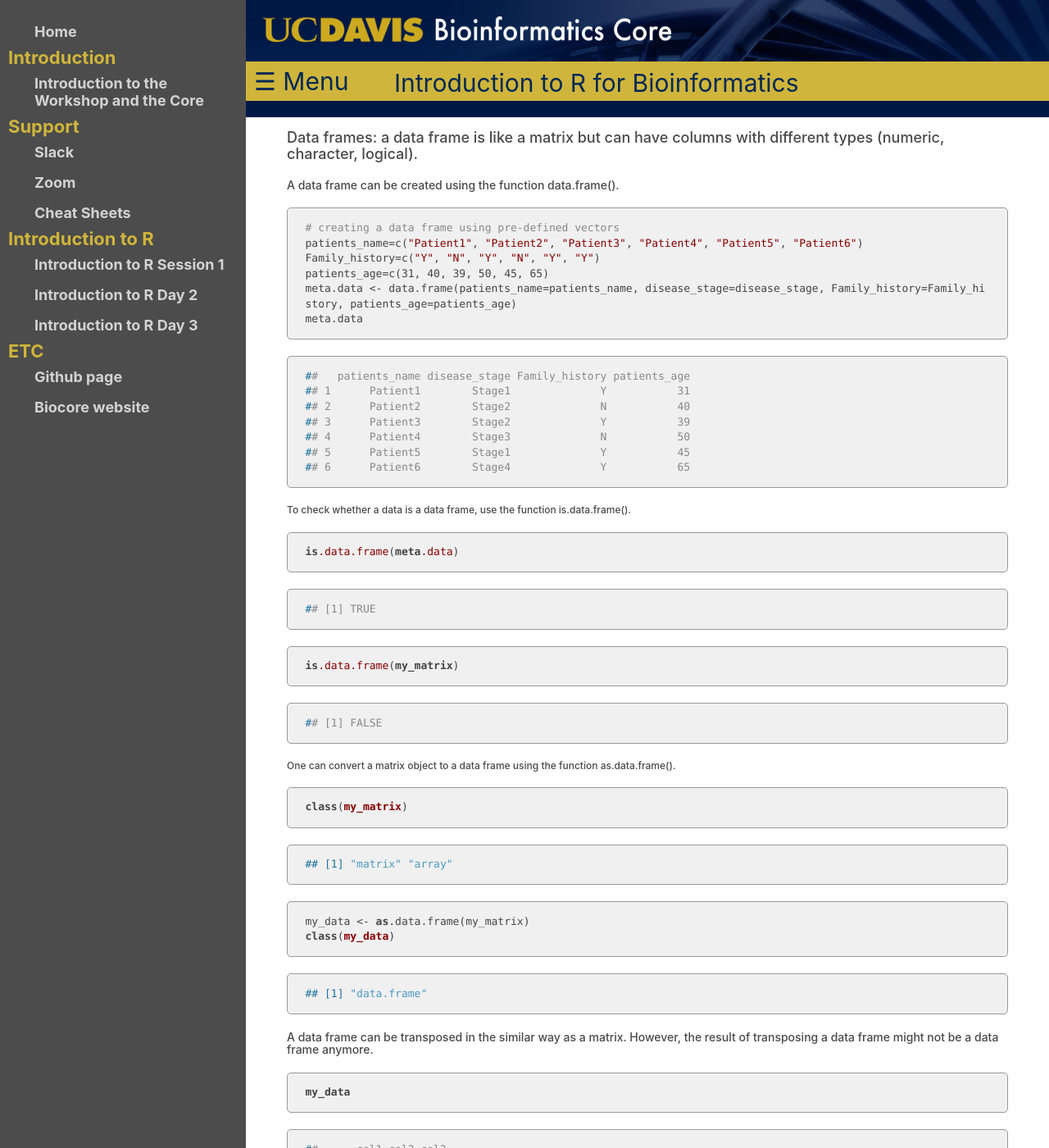
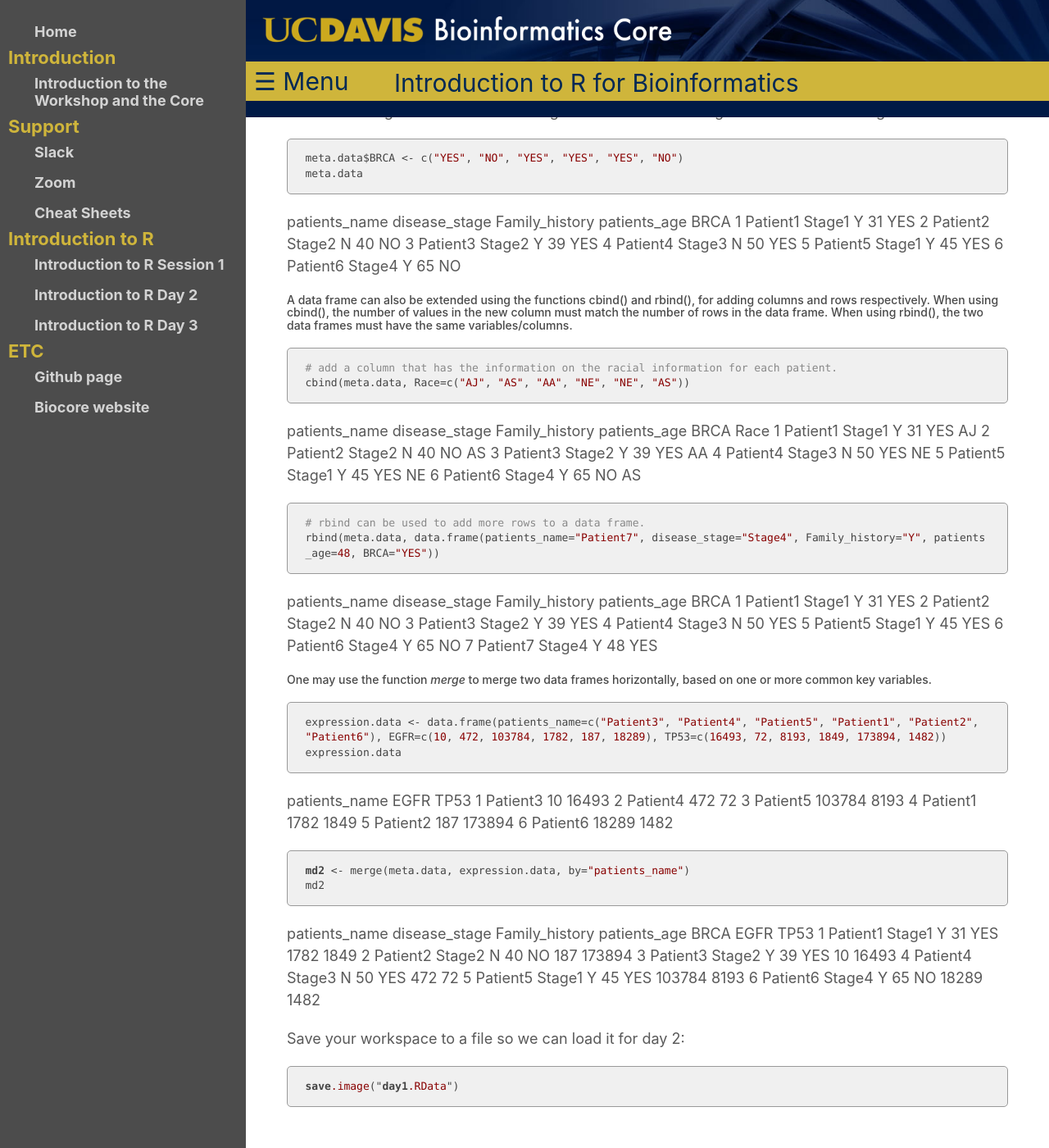
Before and after one commit to ucdavis-bioinformatics-training/2025-November-Introduction-to-R-for-Bioinformatics, a Jekyll site: the page built from R/Intro2R_session1.md, in a window 1280 px wide and 1400 px high, scrolled down 15296 px. Shown: the whole window at 82% size. Built offline with Jekyll 4.4.1, drawn with Linux system fonts in a browser that asks for light colours; our own code applies the rules of GitHub Pages for plain Markdown files; some of the changed text lies outside the part shown.

````diff
--- a/R/Intro2R_session1.md
+++ b/R/Intro2R_session1.md
@@ -56,16 +56,6 @@ function showResults(myq, qc, rc){
   rc.innerHTML = `${numCorrect} out of ${myq.length}`;
 }
 </script>
-
-<style type="text/css">
-.colsel {
-background-color: lightyellow;
-}
-&#10;pre, code {
-  white-space:pre !important;
-  overflow-x:scroll auto
-}
-</style>
 
 # R and RStudio
 
@@ -203,7 +193,7 @@ RStudio Cheat Sheets:
 
 There are three concepts that are essential in any programming language:
 
-- VARIABLES
+## VARIABLES
 
 A variable is a named storage. Creating a variable is to reserve some
 space in memory. In R, the name of a variable can have letters, numbers,
@@ -211,7 +201,7 @@ dot and underscore. However, a valid variable name cannot start with a
 underscore or a number, or start with a dot that is followed by a
 number.
 
-- FUNCTIONS
+## FUNCTIONS
 
 A function is a block of organized, reusable code that is used to
 perform a set of predefined operations. A function may take zero or more
@@ -227,7 +217,7 @@ In R, to get help information on a funciton, one may use the command:
 
 **?function.name**
 
-- OPERATIONS
+## OPERATIONS
 
 <table class="table table-striped" style="width: auto !important; margin-left: auto; margin-right: auto;">
 
@@ -665,7 +655,7 @@ a <- 150
 a
 ```
 
-    ## [1] 150
+\[1\] 150
 
 ``` r
 # assign a number in scientific format to variable b.
@@ -673,9 +663,7 @@ b <- 3e-2
 b
 ```
 
-    ## [1] 0.03
-
-<br>
+\[1\] 0.03 <br>
 
 ##### Examples of character values.
 
@@ -685,7 +673,7 @@ gene <- "BRCA1"
 gene
 ```
 
-    ## [1] "BRCA1"
+\[1\] “BRCA1”
 
 ``` r
 # assign a string "Hello World" to variable hello
@@ -693,9 +681,7 @@ hello <- "Hello World"
 hello
 ```
 
-    ## [1] "Hello World"
-
-<br>
+\[1\] “Hello World” <br>
 
 ##### Examples of logical values.
 
@@ -705,7 +691,7 @@ brca1_expressed <- TRUE
 brca1_expressed
 ```
 
-    ## [1] TRUE
+\[1\] TRUE
 
 ``` r
 # assign logical value "FALSE" to variable her2_expressed
@@ -713,7 +699,7 @@ her2_expressed <- FALSE
 her2_expressed
 ```
 
-    ## [1] FALSE
+\[1\] FALSE
 
 ``` r
 # assign logical value to a variable by logical operation
@@ -722,9 +708,7 @@ her2_expressed <- her2_expression_level > 0
 her2_expressed
 ```
 
-    ## [1] FALSE
-
-<br>
+\[1\] FALSE <br>
 
 ##### To find out the type of variable.
 
@@ -732,44 +716,40 @@ her2_expressed
 class(her2_expressed)
 ```
 
-    ## [1] "logical"
+\[1\] “logical”
 
 ``` r
 # To check whether the variable is a specific type
 is.numeric(gene)
 ```
 
-    ## [1] FALSE
+\[1\] FALSE
 
 ``` r
 is.numeric(a)
 ```
 
-    ## [1] TRUE
+\[1\] TRUE
 
 ``` r
 is.character(gene)
 ```
 
-    ## [1] TRUE
+\[1\] TRUE <br>
 
-<br>
-
-##### In the case that one compares two different classes of data, the coersion rule in R is logical -\> integer -\> numeric -\> complex -\> character . The following is an example of converting a numeric variable to character.
+##### In the case that one compares two different classes of data, the coersion rule in R is **logical -\> integer -\> numeric -\> complex -\> character** . The following is an example of converting a numeric variable to character.
 
 ``` r
 b
 ```
 
-    ## [1] 0.03
+\[1\] 0.03
 
 ``` r
 as.character(b)
 ```
 
-    ## [1] "0.03"
-
-<br>
+\[1\] “0.03” <br>
 
 What happens when one converts a logical variable to numeric?
 
@@ -778,22 +758,20 @@ What happens when one converts a logical variable to numeric?
 her2_expressed
 ```
 
-    ## [1] FALSE
+\[1\] FALSE
 
 ``` r
 # conversion
 as.numeric(her2_expressed)
 ```
 
-    ## [1] 0
+\[1\] 0
 
 ``` r
 her2_expressed + 1
 ```
 
-    ## [1] 1
-
-<br>
+\[1\] 1 <br>
 
 ##### A logical *TRUE* is converted to integer 1 and a logical *FALSE* is converted to integer 0.
 
@@ -953,16 +931,14 @@ gene_names <- c("ESR1", "p53", "PI3K", "BRCA1", "EGFR")
 gene_names
 ```
 
-    ## [1] "ESR1"  "p53"   "PI3K"  "BRCA1" "EGFR"
+\[1\] “ESR1” “p53” “PI3K” “BRCA1” “EGFR”
 
 ``` r
 gene_expression <- c(0, 100, 50, 200, 80)
 gene_expression
 ```
 
-    ## [1]   0 100  50 200  80
-
-<br>
+\[1\] 0 100 50 200 80 <br>
 
 ##### One can give names to the elements of an atomic vector.
 
@@ -972,8 +948,7 @@ names(gene_expression) <- c("ESR1", "p53", "PI3K", "BRCA1", "EGFR")
 gene_expression
 ```
 
-    ##  ESR1   p53  PI3K BRCA1  EGFR
-    ##     0   100    50   200    80
+ESR1 p53 PI3K BRCA1 EGFR 0 100 50 200 80
 
 ``` r
 # assign names to a vector using another vector
@@ -981,10 +956,7 @@ names(gene_expression) <- gene_names
 gene_expression
 ```
 
-    ##  ESR1   p53  PI3K BRCA1  EGFR
-    ##     0   100    50   200    80
-
-<br>
+ESR1 p53 PI3K BRCA1 EGFR 0 100 50 200 80 <br>
 
 ##### Or One may create a vector with named elements from scratch.
 
@@ -993,10 +965,7 @@ gene_expression <- c(ESR1=0, p53=100, PI3K=50, BRCA1=200, EGFR=80)
 gene_expression
 ```
 
-    ##  ESR1   p53  PI3K BRCA1  EGFR
-    ##     0   100    50   200    80
-
-<br>
+ESR1 p53 PI3K BRCA1 EGFR 0 100 50 200 80 <br>
 
 ##### To find out the length of a vector:
 
@@ -1004,7 +973,7 @@ gene_expression
 length(gene_expression)
 ```
 
-    ## [1] 5
+\[1\] 5
 
 ##### NOTE: a vector can only hold elements of the same type. If there are a mixture of data types, they will be coerced according to the coersion rule mentioned earlier in this documentation.
 
@@ -1017,10 +986,8 @@ disease_stage <- factor(c("Stage1", "Stage2", "Stage2", "Stage3", "Stage1", "Sta
 disease_stage
 ```
 
-    ## [1] Stage1 Stage2 Stage2 Stage3 Stage1 Stage4
-    ## Levels: Stage1 Stage2 Stage3 Stage4
-
-<br>
+\[1\] Stage1 Stage2 Stage2 Stage3 Stage1 Stage4 Levels: Stage1 Stage2
+Stage3 Stage4 <br>
 
 ##### In R, categories of the data are stored as factor levels. The function levels() can be used to access the factor levels.
 
@@ -1028,7 +995,7 @@ disease_stage
 levels(disease_stage)
 ```
 
-    ## [1] "Stage1" "Stage2" "Stage3" "Stage4"
+\[1\] “Stage1” “Stage2” “Stage3” “Stage4”
 
 ##### A function to compactly display the internal structure of an R object is str(). Please use str() to display the internal structure of the object we just created *disease_stage*. It shows that *disease_stage* is a factor with four levels: “Stage1”, “Stage2”, “Stage3”, etc… The integer numbers after the colon shows that these levels are encoded under the hood by integer values: the first level is 1, the second level is 2, and so on. Basically, when *factor* function is called, R first scan through the vector to determine how many different categories there are, then it converts the character vector to a vector of integer values, with each integer value labeled with a category.
 
@@ -1036,7 +1003,7 @@ levels(disease_stage)
 str(disease_stage)
 ```
 
-    ##  Factor w/ 4 levels "Stage1","Stage2",..: 1 2 2 3 1 4
+Factor w/ 4 levels “Stage1”,“Stage2”,..: 1 2 2 3 1 4
 
 ##### By default, R infers the factor levels by ordering the unique elements in a factor alphanumerically. One may specifically define the factor levels at the creation of the factor.
 
@@ -1046,7 +1013,7 @@ disease_stage <- factor(c("Stage1", "Stage2", "Stage2", "Stage3", "Stage1", "Sta
 str(disease_stage)
 ```
 
-    ##  Factor w/ 4 levels "Stage2","Stage1",..: 2 1 1 3 2 4
+Factor w/ 4 levels “Stage2”,“Stage1”,..: 2 1 1 3 2 4
 
 If you want to know the number of individuals at each levels, there are
 two functions: *summary* and *table*.
@@ -1055,16 +1022,13 @@ two functions: *summary* and *table*.
 summary(disease_stage)
 ```
 
-    ## Stage2 Stage1 Stage3 Stage4
-    ##      2      2      1      1
+Stage2 Stage1 Stage3 Stage4 2 2 1 1
 
 ``` r
 table(disease_stage)
 ```
 
-    ## disease_stage
-    ## Stage2 Stage1 Stage3 Stage4
-    ##      2      2      1      1
+disease_stage Stage2 Stage1 Stage3 Stage4 2 2 1 1
 
 ## Quiz 2
 
@@ -1136,11 +1100,9 @@ my_matrix <- cbind(col1, col2, col3)
 my_matrix
 ```
 
-    ##      col1 col2 col3
-    ## [1,]    1    2    8
-    ## [2,]    3   18   37
-    ## [3,]    8   27  267
-    ## [4,]    9   10   19
+     col1 col2 col3
+
+\[1,\] 1 2 8 \[2,\] 3 18 37 \[3,\] 8 27 267 \[4,\] 9 10 19
 
 ##### One other way to create a matrix is to use *matrix()* function.
 
@@ -1149,39 +1111,32 @@ nums <- c(col1, col2, col3)
 nums
 ```
 
-    ##  [1]   1   3   8   9   2  18  27  10   8  37 267  19
+\[1\] 1 3 8 9 2 18 27 10 8 37 267 19
 
 ``` r
 matrix(nums, ncol=2)
 ```
 
-    ##      [,1] [,2]
-    ## [1,]    1   27
-    ## [2,]    3   10
-    ## [3,]    8    8
-    ## [4,]    9   37
-    ## [5,]    2  267
-    ## [6,]   18   19
+     [,1] [,2]
+
+\[1,\] 1 27 \[2,\] 3 10 \[3,\] 8 8 \[4,\] 9 37 \[5,\] 2 267 \[6,\] 18 19
 
 ``` r
 rownames(my_matrix) <- c("row1", "row2", "row3", "row4")
 my_matrix
 ```
 
-    ##      col1 col2 col3
-    ## row1    1    2    8
-    ## row2    3   18   37
-    ## row3    8   27  267
-    ## row4    9   10   19
+     col1 col2 col3
+
+row1 1 2 8 row2 3 18 37 row3 8 27 267 row4 9 10 19
 
 ``` r
 t(my_matrix) # transposing the matrix
 ```
 
-    ##      row1 row2 row3 row4
-    ## col1    1    3    8    9
-    ## col2    2   18   27   10
-    ## col3    8   37  267   19
+     row1 row2 row3 row4
+
+col1 1 3 8 9 col2 2 18 27 10 col3 8 37 267 19
 
 ##### To find out the dimension of a matrix:
 
@@ -1189,19 +1144,19 @@ t(my_matrix) # transposing the matrix
 ncol(my_matrix)
 ```
 
-    ## [1] 3
+\[1\] 3
 
 ``` r
 nrow(my_matrix)
 ```
 
-    ## [1] 4
+\[1\] 4
 
 ``` r
 dim(my_matrix)
 ```
 
-    ## [1] 4 3
+\[1\] 4 3
 
 ##### Calculations with numeric matrices.
 
@@ -1209,21 +1164,18 @@ dim(my_matrix)
 my_matrix * 3
 ```
 
-    ##      col1 col2 col3
-    ## row1    3    6   24
-    ## row2    9   54  111
-    ## row3   24   81  801
-    ## row4   27   30   57
+     col1 col2 col3
+
+row1 3 6 24 row2 9 54 111 row3 24 81 801 row4 27 30 57
 
 ``` r
 log10(my_matrix)
 ```
 
-    ##           col1     col2     col3
-    ## row1 0.0000000 0.301030 0.903090
-    ## row2 0.4771213 1.255273 1.568202
-    ## row3 0.9030900 1.431364 2.426511
-    ## row4 0.9542425 1.000000 1.278754
+          col1     col2     col3
+
+row1 0.0000000 0.301030 0.903090 row2 0.4771213 1.255273 1.568202 row3
+0.9030900 1.431364 2.426511 row4 0.9542425 1.000000 1.278754
 
 Total of each row.
 
@@ -1231,8 +1183,7 @@ Total of each row.
 rowSums(my_matrix)
 ```
 
-    ## row1 row2 row3 row4
-    ##   11   58  302   38
+row1 row2 row3 row4 11 58 302 38
 
 Total of each column.
 
@@ -1240,8 +1191,7 @@ Total of each column.
 colSums(my_matrix)
 ```
 
-    ## col1 col2 col3
-    ##   21   57  331
+col1 col2 col3 21 57 331
 
 ##### There is a data structure *Array* in R, that holds multi-dimensional (d \> 2) data and is a generalized version of a matrix. *Matrix* is used much more commonly than *Array*, therefore we are not going to talk about *Array* here.
 
@@ -1258,13 +1208,9 @@ meta.data <- data.frame(patients_name=patients_name, disease_stage=disease_stage
 meta.data
 ```
 
-    ##   patients_name disease_stage Family_history patients_age
-    ## 1      Patient1        Stage1              Y           31
-    ## 2      Patient2        Stage2              N           40
-    ## 3      Patient3        Stage2              Y           39
-    ## 4      Patient4        Stage3              N           50
-    ## 5      Patient5        Stage1              Y           45
-    ## 6      Patient6        Stage4              Y           65
+patients_name disease_stage Family_history patients_age 1 Patient1
+Stage1 Y 31 2 Patient2 Stage2 N 40 3 Patient3 Stage2 Y 39 4 Patient4
+Stage3 N 50 5 Patient5 Stage1 Y 45 6 Patient6 Stage4 Y 65
 
 ###### To check whether a data is a data frame, use the function is.data.frame().
 
@@ -1272,13 +1218,13 @@ meta.data
 is.data.frame(meta.data)
 ```
 
-    ## [1] TRUE
+\[1\] TRUE
 
 ``` r
 is.data.frame(my_matrix)
 ```
 
-    ## [1] FALSE
+\[1\] FALSE
 
 ###### One can convert a matrix object to a data frame using the function as.data.frame().
 
@@ -1286,14 +1232,14 @@ is.data.frame(my_matrix)
 class(my_matrix)
 ```
 
-    ## [1] "matrix" "array"
+\[1\] “matrix” “array”
 
 ``` r
 my_data <- as.data.frame(my_matrix)
 class(my_data)
 ```
 
-    ## [1] "data.frame"
+\[1\] “data.frame”
 
 ##### A data frame can be transposed in the similar way as a matrix. However, the result of transposing a data frame might not be a data frame anymore.
 
@@ -1301,20 +1247,17 @@ class(my_data)
 my_data
 ```
 
-    ##      col1 col2 col3
-    ## row1    1    2    8
-    ## row2    3   18   37
-    ## row3    8   27  267
-    ## row4    9   10   19
+     col1 col2 col3
+
+row1 1 2 8 row2 3 18 37 row3 8 27 267 row4 9 10 19
 
 ``` r
 t(my_data)
 ```
 
-    ##      row1 row2 row3 row4
-    ## col1    1    3    8    9
-    ## col2    2   18   27   10
-    ## col3    8   37  267   19
+     row1 row2 row3 row4
+
+col1 1 3 8 9 col2 2 18 27 10 col3 8 37 267 19
 
 ##### A data frame can be extended.
 
@@ -1323,26 +1266,19 @@ t(my_data)
 meta.data
 ```
 
-    ##   patients_name disease_stage Family_history patients_age
-    ## 1      Patient1        Stage1              Y           31
-    ## 2      Patient2        Stage2              N           40
-    ## 3      Patient3        Stage2              Y           39
-    ## 4      Patient4        Stage3              N           50
-    ## 5      Patient5        Stage1              Y           45
-    ## 6      Patient6        Stage4              Y           65
+patients_name disease_stage Family_history patients_age 1 Patient1
+Stage1 Y 31 2 Patient2 Stage2 N 40 3 Patient3 Stage2 Y 39 4 Patient4
+Stage3 N 50 5 Patient5 Stage1 Y 45 6 Patient6 Stage4 Y 65
 
 ``` r
 meta.data$BRCA <- c("YES", "NO", "YES", "YES", "YES", "NO")
 meta.data
 ```
 
-    ##   patients_name disease_stage Family_history patients_age BRCA
-    ## 1      Patient1        Stage1              Y           31  YES
-    ## 2      Patient2        Stage2              N           40   NO
-    ## 3      Patient3        Stage2              Y           39  YES
-    ## 4      Patient4        Stage3              N           50  YES
-    ## 5      Patient5        Stage1              Y           45  YES
-    ## 6      Patient6        Stage4              Y           65   NO
+patients_name disease_stage Family_history patients_age BRCA 1 Patient1
+Stage1 Y 31 YES 2 Patient2 Stage2 N 40 NO 3 Patient3 Stage2 Y 39 YES 4
+Patient4 Stage3 N 50 YES 5 Patient5 Stage1 Y 45 YES 6 Patient6 Stage4 Y
+65 NO
 
 ##### A data frame can also be extended using the functions cbind() and rbind(), for adding columns and rows respectively. When using cbind(), the number of values in the new column must match the number of rows in the data frame. When using rbind(), the two data frames must have the same variables/columns.
 
@@ -1351,27 +1287,20 @@ meta.data
 cbind(meta.data, Race=c("AJ", "AS", "AA", "NE", "NE", "AS"))
 ```
 
-    ##   patients_name disease_stage Family_history patients_age BRCA Race
-    ## 1      Patient1        Stage1              Y           31  YES   AJ
-    ## 2      Patient2        Stage2              N           40   NO   AS
-    ## 3      Patient3        Stage2              Y           39  YES   AA
-    ## 4      Patient4        Stage3              N           50  YES   NE
-    ## 5      Patient5        Stage1              Y           45  YES   NE
-    ## 6      Patient6        Stage4              Y           65   NO   AS
+patients_name disease_stage Family_history patients_age BRCA Race 1
+Patient1 Stage1 Y 31 YES AJ 2 Patient2 Stage2 N 40 NO AS 3 Patient3
+Stage2 Y 39 YES AA 4 Patient4 Stage3 N 50 YES NE 5 Patient5 Stage1 Y 45
+YES NE 6 Patient6 Stage4 Y 65 NO AS
 
 ``` r
 # rbind can be used to add more rows to a data frame.
 rbind(meta.data, data.frame(patients_name="Patient7", disease_stage="Stage4", Family_history="Y", patients_age=48, BRCA="YES"))
 ```
 
-    ##   patients_name disease_stage Family_history patients_age BRCA
-    ## 1      Patient1        Stage1              Y           31  YES
-    ## 2      Patient2        Stage2              N           40   NO
-    ## 3      Patient3        Stage2              Y           39  YES
-    ## 4      Patient4        Stage3              N           50  YES
-    ## 5      Patient5        Stage1              Y           45  YES
-    ## 6      Patient6        Stage4              Y           65   NO
-    ## 7      Patient7        Stage4              Y           48  YES
+patients_name disease_stage Family_history patients_age BRCA 1 Patient1
+Stage1 Y 31 YES 2 Patient2 Stage2 N 40 NO 3 Patient3 Stage2 Y 39 YES 4
+Patient4 Stage3 N 50 YES 5 Patient5 Stage1 Y 45 YES 6 Patient6 Stage4 Y
+65 NO 7 Patient7 Stage4 Y 48 YES
 
 ##### One may use the function *merge* to merge two data frames horizontally, based on one or more common key variables.
 
@@ -1380,26 +1309,20 @@ expression.data <- data.frame(patients_name=c("Patient3", "Patient4", "Patient5"
 expression.data
 ```
 
-    ##   patients_name   EGFR   TP53
-    ## 1      Patient3     10  16493
-    ## 2      Patient4    472     72
-    ## 3      Patient5 103784   8193
-    ## 4      Patient1   1782   1849
-    ## 5      Patient2    187 173894
-    ## 6      Patient6  18289   1482
+patients_name EGFR TP53 1 Patient3 10 16493 2 Patient4 472 72 3 Patient5
+103784 8193 4 Patient1 1782 1849 5 Patient2 187 173894 6 Patient6 18289
+1482
 
 ``` r
 md2 <- merge(meta.data, expression.data, by="patients_name")
 md2
 ```
 
-    ##   patients_name disease_stage Family_history patients_age BRCA   EGFR   TP53
-    ## 1      Patient1        Stage1              Y           31  YES   1782   1849
-    ## 2      Patient2        Stage2              N           40   NO    187 173894
-    ## 3      Patient3        Stage2              Y           39  YES     10  16493
-    ## 4      Patient4        Stage3              N           50  YES    472     72
-    ## 5      Patient5        Stage1              Y           45  YES 103784   8193
-    ## 6      Patient6        Stage4              Y           65   NO  18289   1482
+patients_name disease_stage Family_history patients_age BRCA EGFR TP53 1
+Patient1 Stage1 Y 31 YES 1782 1849 2 Patient2 Stage2 N 40 NO 187 173894
+3 Patient3 Stage2 Y 39 YES 10 16493 4 Patient4 Stage3 N 50 YES 472 72 5
+Patient5 Stage1 Y 45 YES 103784 8193 6 Patient6 Stage4 Y 65 NO 18289
+1482
 
 Save your workspace to a file so we can load it for day 2:
 
````
Also changed, not shown: R/Intro2R_session1.Rmd (+10 -33 lines), 1 other file.
